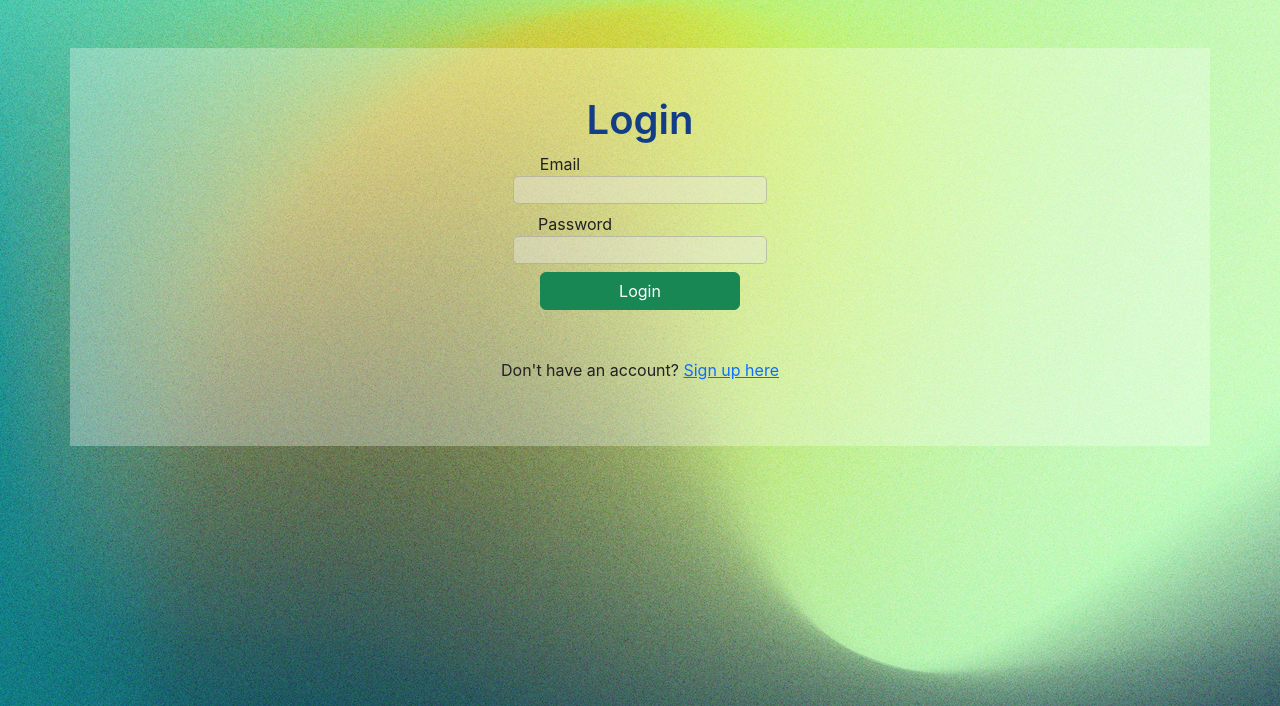
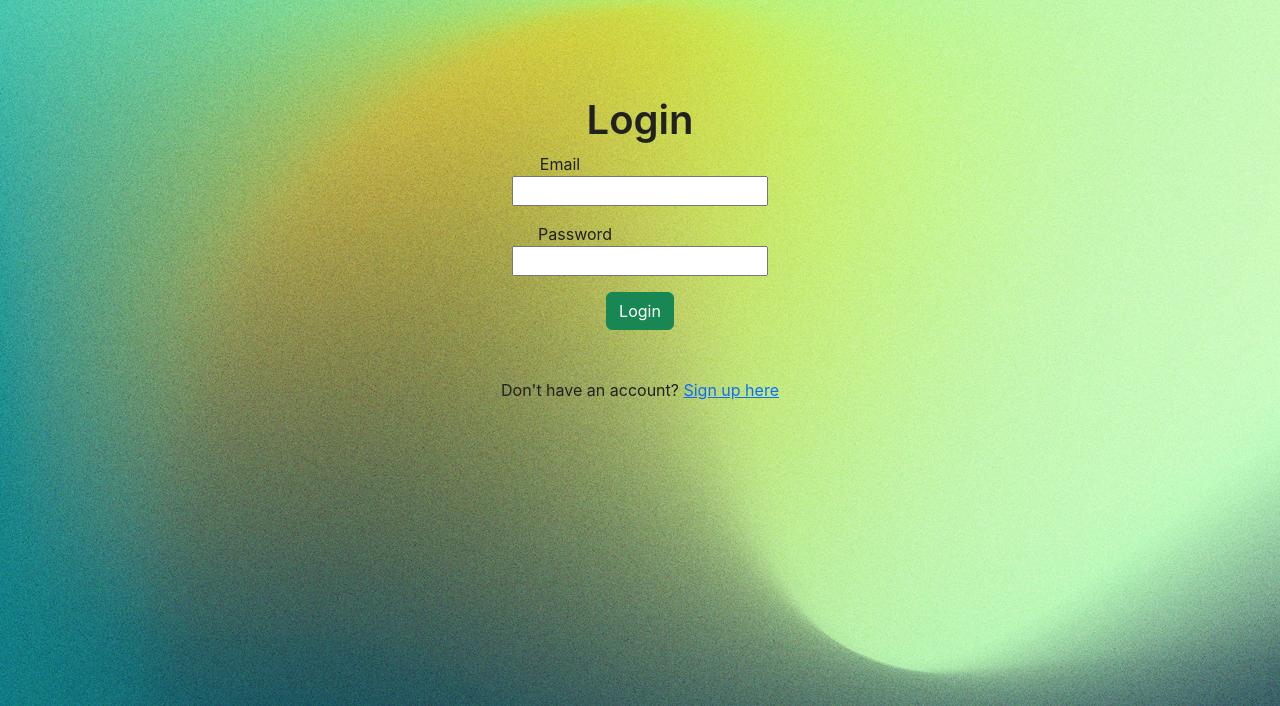
Before and after one commit to VSTERNENLICHT/CITS3403-Group-Project, a Flask app: page /login in a window 1280 px wide. Shown: the part 81-787 px from the top of the page. Run offline with Flask 3, Linux system fonts and the light colour scheme.

Commit message:
Changes to login/signup forms and CSS

```diff
--- a/app.py
+++ b/app.py
@@ -60,14 +60,10 @@ def set_goal():
 @app.route('/login', methods=['GET', 'POST'])
 def login():
     if current_user.is_authenticated:
-        return redirect(url_for('calculate'))
+        return redirect(url_for('calculator'))
     form = LoginForm()
     if form.validate_on_submit():
         user = db.session.scalar(sa.select(User).where(User.email == form.email.data))
-        if user is None or not user.check_password(form.password.data):
-            flash('Invalid email or password')
-            return redirect(url_for('login'))
-
         login_user(user)
         next_page = request.args.get('next')
 
@@ -87,7 +83,7 @@ def logout():
 @app.route('/sign_up', methods=['GET', 'POST'])
 def sign_up():
     if current_user.is_authenticated:
-        return redirect(url_for('calculator'))
+        return redirect(url_for('home'))
     form = Sign_upForm()
     if form.validate_on_submit():
         user = User(email=form.email.data)
--- a/forms.py
+++ b/forms.py
@@ -8,6 +8,17 @@ class LoginForm(FlaskForm):
     email = EmailField('Email', validators=[DataRequired()])
     password = PasswordField('Password', validators=[DataRequired()])
     submit = SubmitField('Login')
+
+    def validate_email(self, email):
+        user = db.session.scalar(sa.select(User).where(User.email == email.data))
+        if user is None:
+            raise ValidationError('No account found.')
+
+    def validate_password(self, password,):
+        user = db.session.scalar(sa.select(User).where(User.email == self.email.data))
+        if user is not None:
+            if not user.check_password(password.data):
+                raise ValidationError('Incorrect password.')
 
 class Sign_upForm(FlaskForm):
     email = EmailField('Email', validators=[DataRequired(), Email(message='Invalid email address.')])
--- a/templates/login.html
+++ b/templates/login.html
@@ -4,57 +4,52 @@
     <meta charset="utf-8">
     <meta name="viewport" content="width=device-width, initial-scale=1.0">
     <title>Login | CalcMyWAM</title>
-    <link rel="icon" href="static/favicon.png">
+    <link rel="icon" href="{{ url_for('static', filename='img/favicon.png') }}">
     <link href="https://cdn.jsdelivr.net/npm/bootstrap@5.3.5/dist/css/bootstrap.min.css" rel="stylesheet">
     <link rel="stylesheet" href="{{ url_for('static', filename='final-style.css') }}">
-    <link href="https://cdnjs.cloudflare.com/ajax/libs/font-awesome/5.15.4/css/all.min.css" rel="stylesheet">
     <style>
       body {
         background-image: url('{{ url_for("static", filename="img/background.jpg") }}');
       }
-      input {
-        background-color: rgba(235, 235, 235, 0.4);
-        border: 1px solid rgb(150, 150, 150, 0.5);
-        color: #000;
-        border-radius: 5px;
-
-      }
-      .blur {
-        background-color: rgba(255, 255, 255, 0.3);
-      }
-      .btn-long {
-        width: 200px;
-      }
     </style>
   </head>
   <body>
+
+    <!-- Header -->
     <header class="border-top pt-2 pb-2 px-5">
       <div class="d-flex justify-content-between align-items-center mb-1 pt-0">
         <img src="{{ url_for('static', filename='img/logo.png')}}" width="135.917" height="60">
       </div>
     </header>
+
+    <!-- Main Content -->
     <main>
       <div class="container p-5 my-5 text-center blur">
-        <h1 style="color: #133e87">Login</h1>
+        <h1 class="login-signup-header">Login</h1>
+        <!-- Login Form -->
         <form action="" method="post" novalidate>
           {{ form.hidden_tag() }}
           <p style="margin-left: -160px; margin-bottom: 0px;">{{ form.email.label }}</p>
           <p>{{ form.email }}</p>
-          <p style="color: red; margin-left: -52.367px; margin-top: -8px">{% for error in form.email.errors %}{{error}}{% endfor %}</p>
+          <p class="input-field">{% for error in form.email.errors %}{{error}}{% endfor %}</p>
           <p style="margin-left: -129.75px; margin-bottom: 0px;">{{ form.password.label }}</p>
           <p>{{ form.password }}</p>
-          <p style="color: red; margin-left: -52.367px; margin-top: -8px">{% for error in form.password.errors %}{{error}}{% endfor %}</p>
-          {{ form.submit(class="btn btn-success btn-long") }}
+          <p class="input-field">{% for error in form.password.errors %}{{error}}{% endfor %}</p>
+          {{ form.submit(class="btn btn-success btn-login-signup") }}
         </form>
         <br>
+
+        <!-- Flashed Messages (Invalid Email/Password OR Successful Account Creation) -->
         {% with messages = get_flashed_messages() %}
           {% if messages %}
             {% for message in messages %}
-              <p style="color: red;">{{ message }}</p>
+              <p class="flashed">{{ message }}</p>
             {% endfor %}
           {% endif %}
         {% endwith %}
         <br>
+
+        <!-- Links to Sign Up -->
         <p>Don't have an account? <a href="{{ url_for('sign_up') }}">Sign up here</a></p>
       </div>
     </main>
```
Also changed, not shown: templates/sign_up.html (+12 -19 lines).
